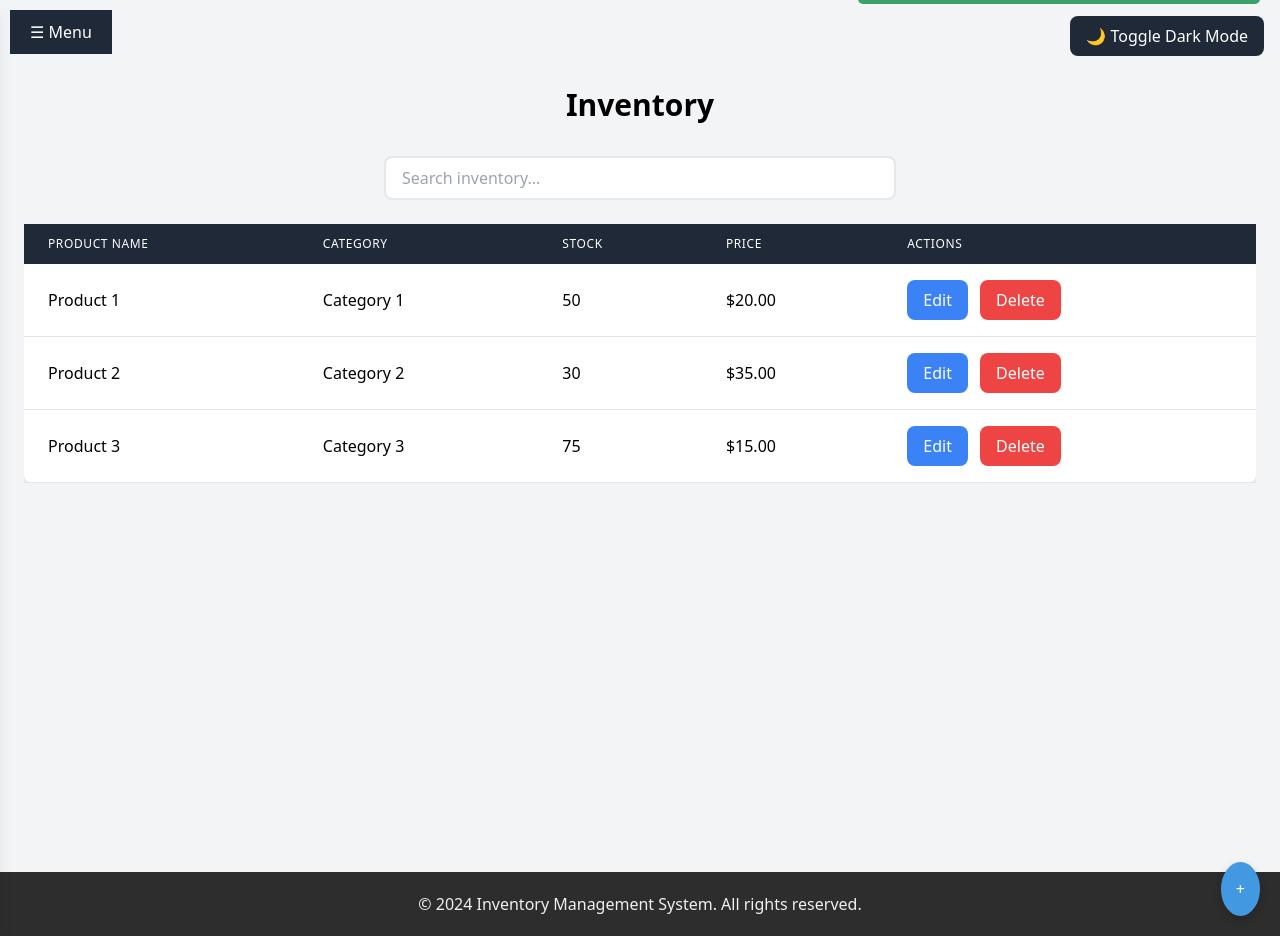
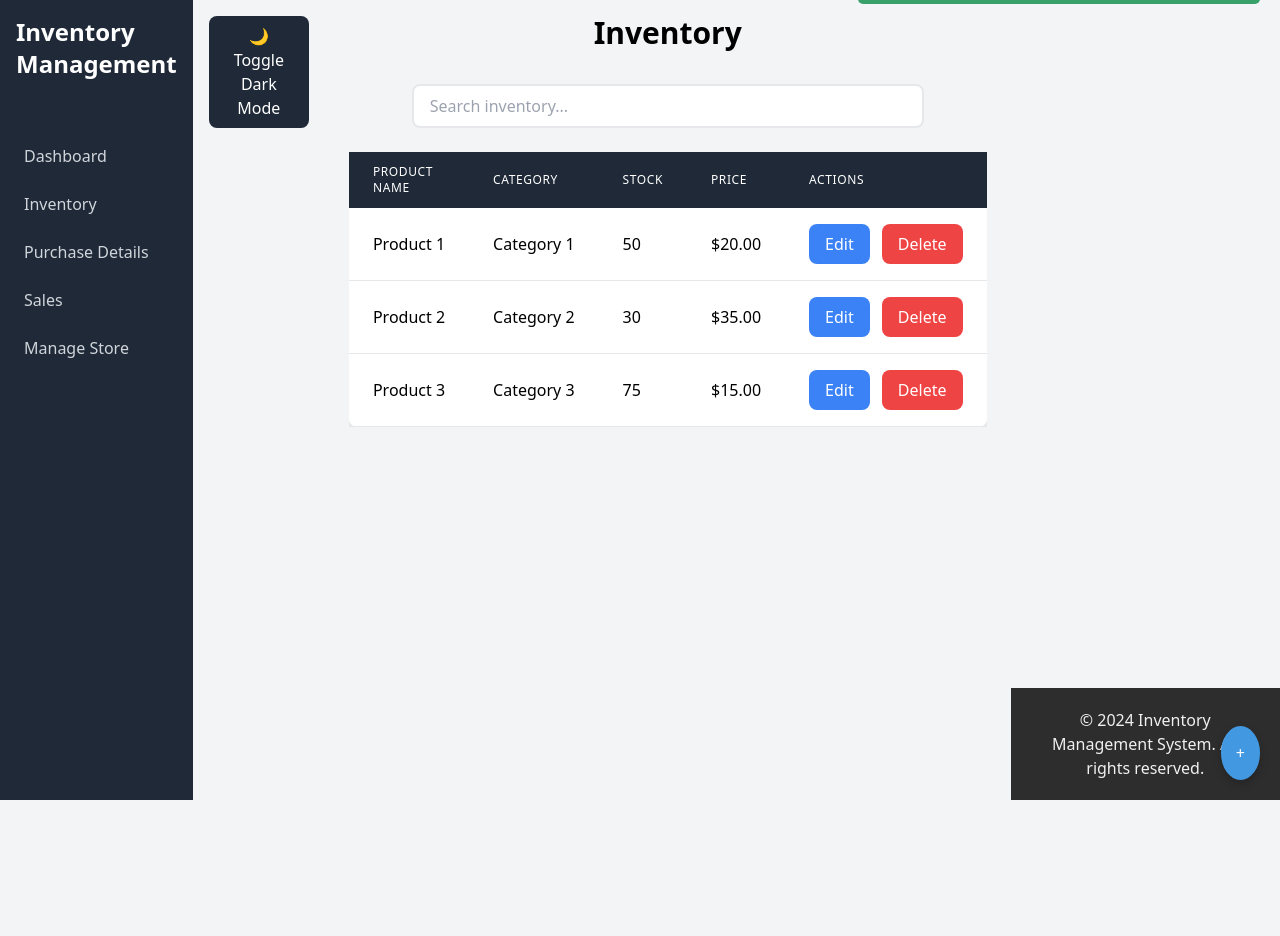
Before and after one commit to Pushendra2020/Inventory-Management-System, a website: page client/inventory.html in a window 1280 px wide. After the commit the page ends 800 px from the top, so only its background shows below. Drawn offline with nearby package versions, Linux system fonts and the light colour scheme.

Commit message:
Update inventory.html

```diff
--- a/client/inventory.html
+++ b/client/inventory.html
@@ -180,19 +180,32 @@
         <h2 class="text-3xl font-bold animate-pulse">Loading...</h2>
     </div>
 
-    <!-- Sidebar -->
-    <div id="sidebar" class="shadow-lg">
-        <ul class="space-y-4 p-4">
-            <li class="hover:text-blue-400 transition-colors duration-200"><a href="#">Dashboard</a></li>
-            <li class="hover:text-blue-400 transition-colors duration-200"><a href="#">Products</a></li>
-            <li class="hover:text-blue-400 transition-colors duration-200"><a href="#">Categories</a></li>
-            <li class="hover:text-blue-400 transition-colors duration-200"><a href="#">Reports</a></li>
-            <li class="hover:text-blue-400 transition-colors duration-200"><a href="#">Settings</a></li>
-        </ul>
-    </div>
+      <!-- Sidebar -->
+      <div class="flex">
+        <aside class="w-64 bg-gray-800 h-screen">
+            <div class="p-4">
+                <h1 class="text-white text-2xl font-bold">Inventory Management</h1>
+            </div>
+            <nav class="mt-10">
+                <a href="/client/dash2.html" class="flex items-center text-gray-300 hover:bg-gray-700 hover:text-white p-2 rounded-lg">
+                    <span class="ml-4">Dashboard</span>
+                </a>
+                <a href="/client/inventory.html" class="flex items-center text-gray-300 hover:bg-gray-700 hover:text-white p-2 rounded-lg mt-2">
+                    <span class="ml-4">Inventory</span>
+                </a>
+                <a href="#" class="flex items-center text-gray-300 hover:bg-gray-700 hover:text-white p-2 rounded-lg mt-2">
+                    <span class="ml-4">Purchase Details</span>
+                </a>
+                <a href="#" class="flex items-center text-gray-300 hover:bg-gray-700 hover:text-white p-2 rounded-lg mt-2">
+                    <span class="ml-4">Sales</span>
+                </a>
+                <a href="/client/manage_store.html" class="flex items-center text-gray-300 hover:bg-gray-700 hover:text-white p-2 rounded-lg mt-2">
+                    <span class="ml-4">Manage Store</span>
+                </a>
+            </nav>
+        </aside>
 
-    <!-- Sidebar Toggle Button -->
-    <button id="sidebarToggle">☰ Menu</button>
+
 
     <!-- Dark mode toggle -->
     <div class="p-4 text-right">
@@ -277,9 +290,9 @@
 
     <script>
         // Toggle sidebar visibility
-        document.getElementById('sidebarToggle').addEventListener('click', function () {
-            document.getElementById('sidebar').classList.toggle('show');
-        });
+        // document.getElementById('sidebarToggle').addEventListener('click', function () {
+        //     document.getElementById('sidebar').classList.toggle('show');
+        // });
 
         // Toggle dark mode
         document.getElementById('darkModeToggle').addEventListener('click', function () {
```
